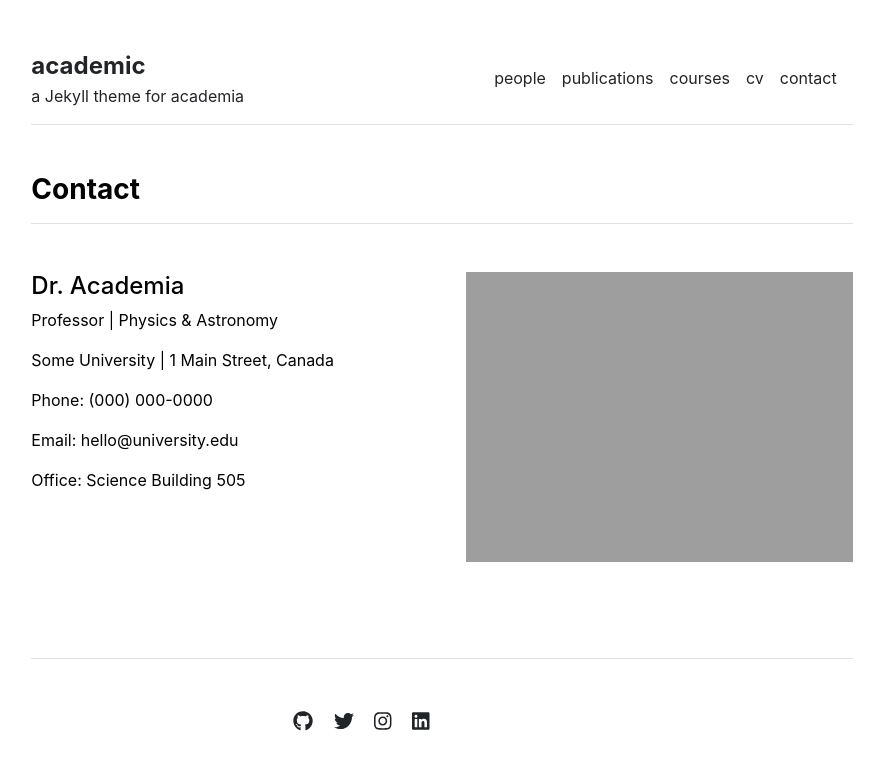
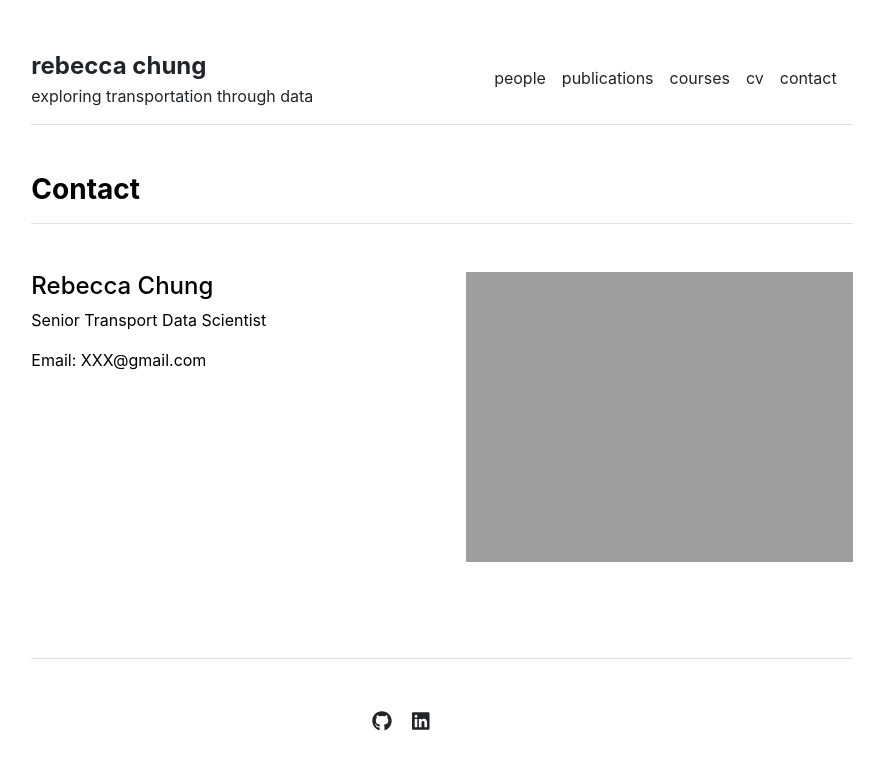
Before and after one commit to rsych15/portfolio, a Jekyll site: the page built from contact.md, in a window 1280 px wide. Shown: the top 770 px of the page, without its empty margins (198-1082 px from the left). Built offline with Jekyll 4.4.1, drawn with Linux system fonts in a browser that asks for light colours.

Commit message:
key config setting

```diff
--- a/_config.yml
+++ b/_config.yml
@@ -1,4 +1,4 @@
 url: "" # the base hostname & protocol for your site, e.g. http://example.com
 baseurl: "" # the subpath of your site, e.g. /blog
-title: "academic" # the name of your site, e.g. ACME Corp.
-description: "a Jekyll theme for academia"
+title: "rebecca chung" # the name of your site, e.g. ACME Corp.
+description: "exploring transportation through data"
--- a/_data/settings.yml
+++ b/_data/settings.yml
@@ -1,25 +1,61 @@
 menu:
-- {name: 'people', url: '/people'}
-- {name: 'publications', url: '/publications'}
-- {name: 'courses', url: '/courses'}
-- {name: 'cv', url: '/cv'}
-- {name: 'contact', url: '/contact'}
+  - { name: "people", url: "/people" }
+  - { name: "publications", url: "/publications" }
+  - { name: "courses", url: "/courses" }
+  - { name: "cv", url: "/cv" }
+  - { name: "contact", url: "/contact" }
 
 people:
-- {name: 'Primary Investigator', title: 'Researcher', department: 'Physics & Astronomy', institution: 'Some University', institution_address: '1 Main Street, Canada', phone: '(000) 000-0000', email: 'hello@university.edu', office: 'Science Building 505', image: 'assets/img/primary-investigator.jpg', url: 'primary-investigator'}
-- {name: 'Lab Technician', title: 'Researcher', department: 'Physics & Astronomy', institution: 'Some University', institution_address: '1 Main Street, Canada', phone: '(000) 000-0000', email: 'hello@university.edu', office: 'Science Building 505', image: 'assets/img/lab-technician.jpg', url: 'lab-technician'}
-- {name: 'Graduate Student', title: 'Researcher', department: 'Physics & Astronomy', institution: 'Some University', institution_address: '1 Main Street, Canada', phone: '(000) 000-0000', email: 'hello@university.edu', office: 'Science Building 505', image: 'assets/img/graduate-student.jpg', url: 'graduate-student'}
+  - {
+      name: "Primary Investigator",
+      title: "Researcher",
+      department: "Physics & Astronomy",
+      institution: "Some University",
+      institution_address: "1 Main Street, Canada",
+      phone: "(000) 000-0000",
+      email: "hello@university.edu",
+      office: "Science Building 505",
+      image: "assets/img/primary-investigator.jpg",
+      url: "primary-investigator",
+    }
+  - {
+      name: "Lab Technician",
+      title: "Researcher",
+      department: "Physics & Astronomy",
+      institution: "Some University",
+      institution_address: "1 Main Street, Canada",
+      phone: "(000) 000-0000",
+      email: "hello@university.edu",
+      office: "Science Building 505",
+      image: "assets/img/lab-technician.jpg",
+      url: "lab-technician",
+    }
+  - {
+      name: "Graduate Student",
+      title: "Researcher",
+      department: "Physics & Astronomy",
+      institution: "Some University",
+      institution_address: "1 Main Street, Canada",
+      phone: "(000) 000-0000",
+      email: "hello@university.edu",
+      office: "Science Building 505",
+      image: "assets/img/graduate-student.jpg",
+      url: "graduate-student",
+    }
 
 courses:
-- {name: 'Vector Calculus', url: 'vector-calculus'}
-- {name: 'Quantum Mechanics', url: 'quantum-mechanics'}
-- {name: 'Stellar Structures', url: 'stellar-structures'}
+  - { name: "Vector Calculus", url: "vector-calculus" }
+  - { name: "Quantum Mechanics", url: "quantum-mechanics" }
+  - { name: "Stellar Structures", url: "stellar-structures" }
 
 social:
-- {icon: 'github', link: 'https://github.com/LeNPaul'}
-- {icon: 'twitter', link: 'https://twitter.com/paululele'}
-- {icon: 'instagram', link: 'https://instagram.com/paululele'}
-- {icon: 'linkedin', link: 'https://linkedin.com/in/lenpaul'}
+  - { icon: "github", link: "https://github.com/rsych15" }
+  - { icon: "linkedin", link: "https://linkedin.com/in/rsychung" }
 
 contacts:
-- {name: 'Dr. Academia', title: 'Professor', department: 'Physics & Astronomy', institution: 'Some University', institution_address: '1 Main Street, Canada', phone: '(000) 000-0000', email: 'hello@university.edu', office: 'Science Building 505', image: 'assets/img/contact.jpg'}
+  - {
+      name: "Rebecca Chung",
+      title: "Senior Transport Data Scientist",
+      email: "XXX@gmail.com",
+      image: "assets/img/contact.jpg",
+    }
--- a/_includes/contact.html
+++ b/_includes/contact.html
@@ -5,14 +5,15 @@
     <div class="row g-5 mb-5">
       <div class="col-md-6">
         <h4>{{ contact.name }}</h4>
-        <p>{{ contact.title }} | {{ contact.department }}</p>
-        <p>{{ contact.institution }} | {{ contact.institution_address }}</p>
-        <p>Phone: {{ contact.phone }}</p>
+        <p>{{ contact.title }}</p>
         <p>Email: {{ contact.email }}</p>
-        <p>Office: {{ contact.office }}</p>
       </div>
       <div class="col-md-6">
-        <img src="{{ site.github.url }}/{{ contact.image }}" alt="Contact" width="100%">
+        <img
+          src="{{ site.github.url }}/{{ contact.image }}"
+          alt="Contact"
+          width="100%"
+        />
       </div>
     </div>
     {% endfor %}
```
